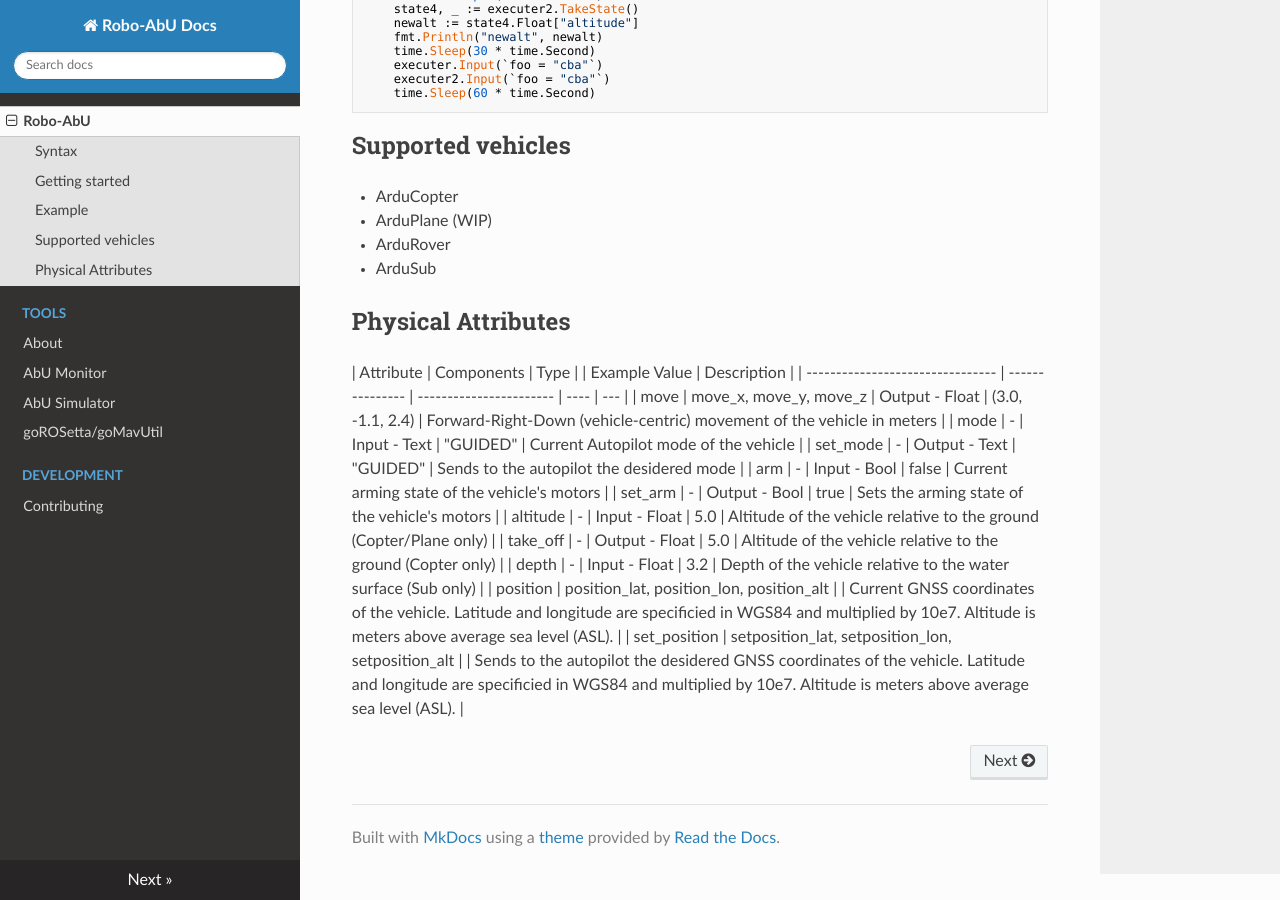
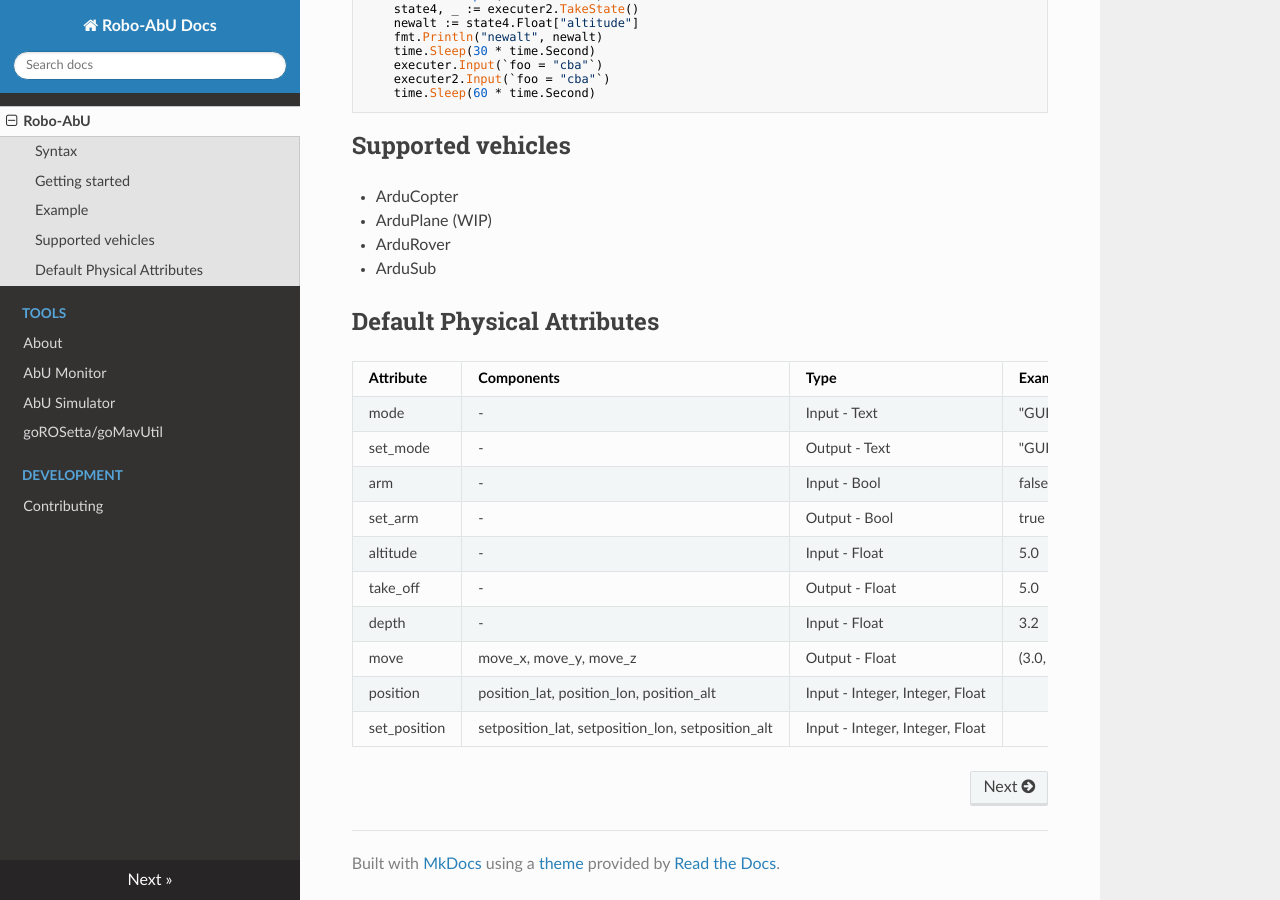
Before and after one commit to lucagemolotto/rabu-wiki, an MkDocs documentation site: the page built from docs/rabu.md, in a window 1280 px wide and 900 px high, scrolled down 2680 px. Built offline with MkDocs 1.6.1, drawn with Linux system fonts in a browser that asks for light colours; nearby versions of some CDN libraries.

Commit message:
fixed table

```diff
--- a/docs/rabu.md
+++ b/docs/rabu.md
@@ -131,16 +131,16 @@
 * ArduRover
 * ArduSub
 
-## Physical Attributes
-| Attribute                            | Components     | Type |        | Example Value           | Description                                                                                                           |
-| -------------------------------- | --------------- | ----------------------- | ---- | --- |
-| move | move_x, move_y, move_z | Output - Float | (3.0, -1.1, 2.4) | Forward-Right-Down (vehicle-centric) movement of the vehicle in meters |
-| mode | - | Input - Text | "GUIDED" | Current Autopilot mode of the vehicle |
-| set_mode | - | Output - Text | "GUIDED" | Sends to the autopilot the desidered mode |
-| arm | - | Input - Bool | false | Current arming state of the vehicle's motors |
-| set_arm | - | Output - Bool | true | Sets the arming state of the vehicle's motors |
-| altitude | - | Input - Float | 5.0 | Altitude of the vehicle relative to the ground (Copter/Plane only) |
-| take_off | - | Output - Float | 5.0 | Altitude of the vehicle relative to the ground (Copter only) |
-| depth | - | Input - Float | 3.2 | Depth of the vehicle relative to the water surface (Sub only) |
-| position | position_lat, position_lon, position_alt | | Current GNSS coordinates of the vehicle. Latitude and longitude are specificied in WGS84 and multiplied by 10e7. Altitude is meters above average sea level (ASL). |
-| set_position | setposition_lat, setposition_lon, setposition_alt | | Sends to the autopilot the desidered GNSS coordinates of the vehicle. Latitude and longitude are specificied in WGS84 and multiplied by 10e7. Altitude is meters above average sea level (ASL). |
+## Default Physical Attributes
+| Attribute                            |         Components     |       Type              | Example Value           | Description  |
+| ------------------------------------ | ---------------------- | ----------------------- | ----------------------- | ------------ |
+| mode                                 | -                      | Input - Text            | "GUIDED"                | Current Autopilot mode of the vehicle |
+| set_mode                             | -                      | Output - Text | "GUIDED" | Sends to the autopilot the desidered mode |
+| arm                                  | -                      | Input - Bool | false | Current arming state of the vehicle's motors |
+| set_arm                              | -                      | Output - Bool | true | Sets the arming state of the vehicle's motors |
+| altitude                             | -                      | Input - Float | 5.0 | Altitude of the vehicle relative to the ground (Copter/Plane only) |
+| take_off                             | -                      | Output - Float | 5.0 | Altitude of the vehicle relative to the ground (Copter only) |
+| depth                                | -                      | Input - Float | 3.2 | Depth of the vehicle relative to the water surface (Sub only) |
+| move                                 | move_x, move_y, move_z | Output - Float          | (3.0, -1.1, 2.4)        | Forward-Right-Down (vehicle-centric) movement of the vehicle in meters |
+| position                             | position_lat, position_lon, position_alt | Input - Integer, Integer, Float | | Current GNSS coordinates of the vehicle. Latitude and longitude are specificied in WGS84 and multiplied by 10e7. Altitude is meters above average sea level (ASL). |
+| set_position                         | setposition_lat, setposition_lon, setposition_alt | Input - Integer, Integer, Float | | Sends to the autopilot the desidered GNSS coordinates of the vehicle. Latitude and longitude are specificied in WGS84 and multiplied by 10e7. Altitude is meters above average sea level (ASL). |
```
